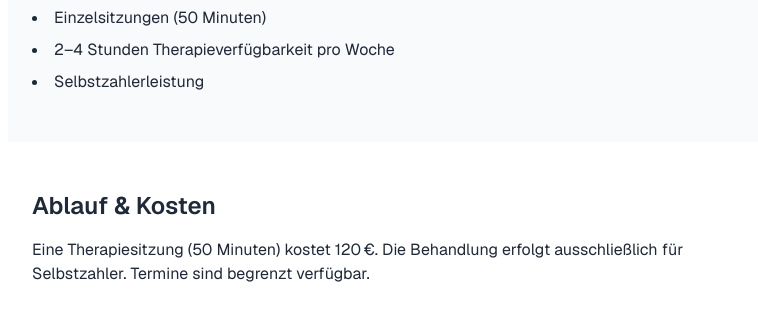
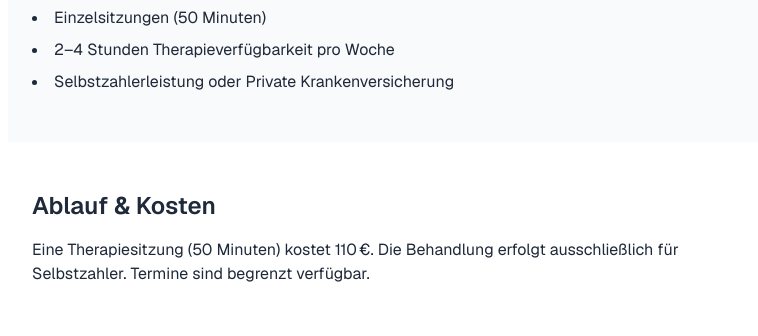
Before and after one commit to jaemaf/praxis-website, a Next.js app: page / in a window 1280 px wide. Shown: the part 702-1038 px from the top of the page, without its empty margins (248-1006 px from the left). Built offline with nearby package versions, Linux system fonts and the light colour scheme.

Commit message:
SEO-Optimierung und E-Mail-Link

```diff
--- a/src/app/page.tsx
+++ b/src/app/page.tsx
@@ -32,13 +32,13 @@ export default function Home() {
           <li>Schwerpunkt: Zwangsstörungen</li>
           <li>Einzelsitzungen (50 Minuten)</li>
           <li>2–4 Stunden Therapieverfügbarkeit pro Woche</li>
-          <li>Selbstzahlerleistung</li>
+          <li>Selbstzahlerleistung oder Private Krankenversicherung</li>
         </ul>
       </section>
 
       <section className="py-12 px-6 max-w-3xl mx-auto">
         <h2 className="text-2xl font-semibold mb-4">Ablauf & Kosten</h2>
-        <p className="mb-2">Eine Therapiesitzung (50 Minuten) kostet 120 €. Die Behandlung erfolgt ausschließlich für Selbstzahler. Termine sind begrenzt verfügbar.</p>
+        <p className="mb-2">Eine Therapiesitzung (50 Minuten) kostet 110 €. Die Behandlung erfolgt ausschließlich für Selbstzahler. Termine sind begrenzt verfügbar.</p>
       </section>
 
       <section className="bg-gray-100 py-12 px-6 max-w-3xl mx-auto">
```
